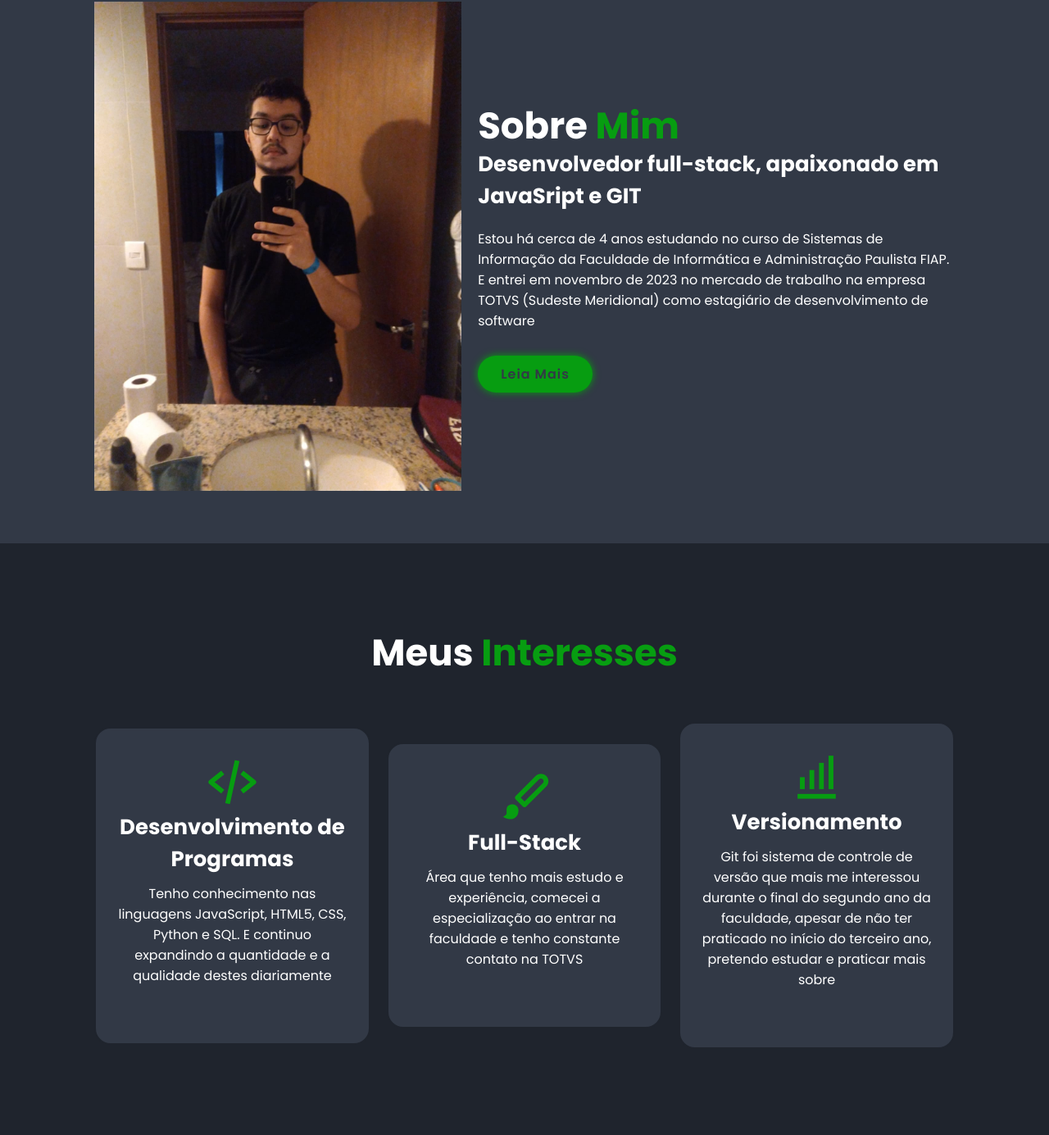
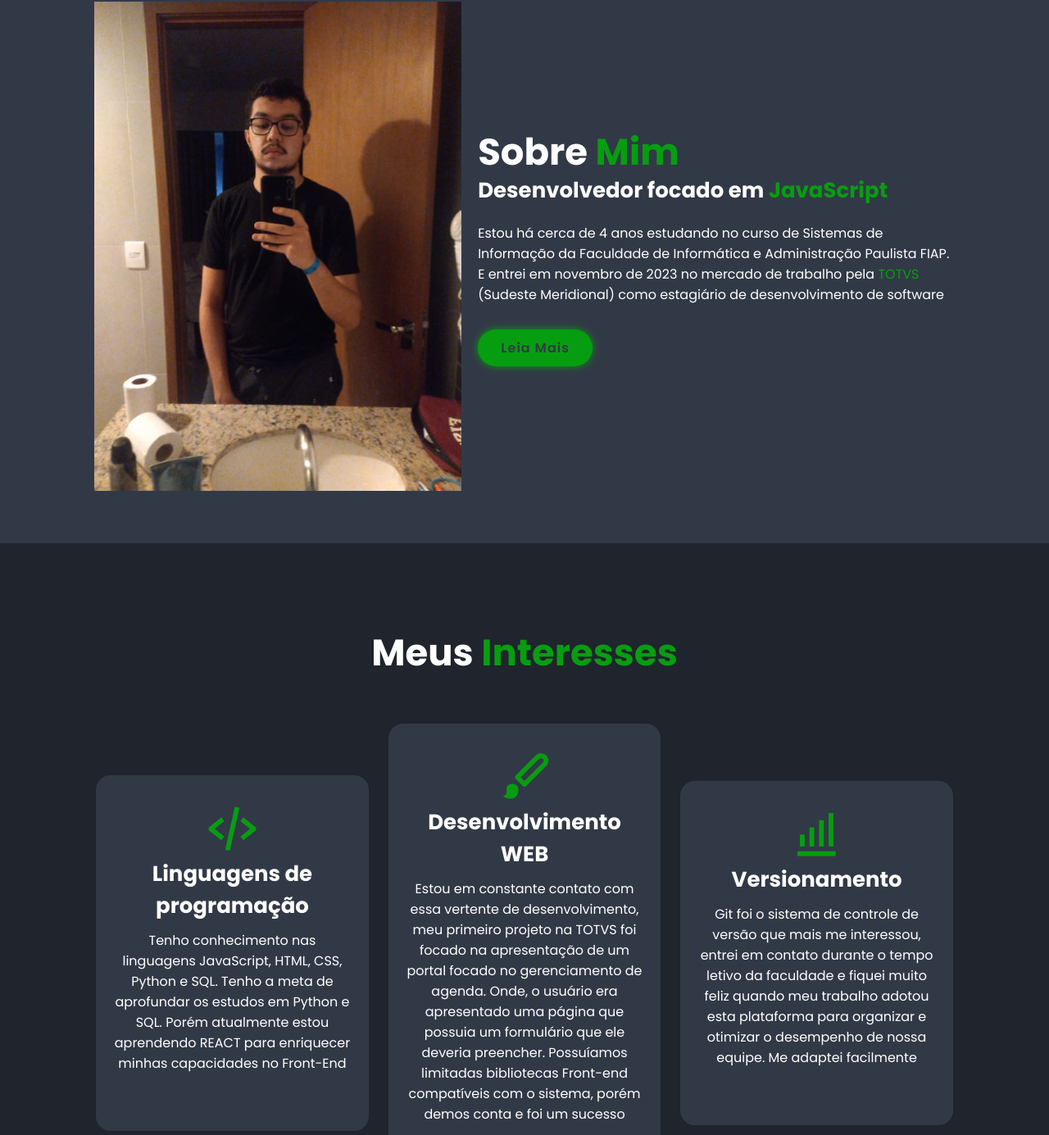
Before and after one commit to Luiz-BG/Portf-lio, a plain HTML site: page index.html in a window 1280 px wide. Shown: the part 937-2322 px from the top of the page at 82% size. Drawn offline with nearby package versions, Linux system fonts and the light colour scheme.

Commit message:
:pencil:<refactor>(experiencia e index): Alteração de informações

```diff
--- a/index.html
+++ b/index.html
@@ -47,8 +47,8 @@
 
         <div class="sobre-conteudo">
             <h2 class="cabeca">Sobre <span>Mim</span></h2>
-            <h3>Desenvolvedor full-stack, apaixonado em JavaSript e GIT</h3>
-            <p>Estou há cerca de 4 anos estudando no curso de Sistemas de Informação da Faculdade de Informática e Administração Paulista FIAP. E entrei em novembro de 2023 no mercado de trabalho na empresa TOTVS (Sudeste Meridional) como estagiário de desenvolvimento de software</p>
+            <h3>Desenvolvedor focado em <span>JavaScript</span></h3>
+            <p>Estou há cerca de 4 anos estudando no curso de Sistemas de Informação da Faculdade de Informática e Administração Paulista FIAP. E entrei em novembro de 2023 no mercado de trabalho pela <span>TOTVS</span> (Sudeste Meridional) como estagiário de desenvolvimento de software</p>
             <a href="/pages/experiencia.html" class="btn">Leia Mais</a>
         </div>
 
@@ -59,18 +59,18 @@
         <div class="interesses-container">
             <div class="interesses-box">
                 <i class='bx bx-code-alt'></i>
-                <h3>Desenvolvimento de Programas</h3>
+                <h3>Linguagens de programação</h3>
                 <p>
-                    Tenho conhecimento nas linguagens JavaScript, HTML5, CSS, Python e SQL. E continuo expandindo a quantidade e a qualidade destes diariamente
+                    Tenho conhecimento nas linguagens JavaScript, HTML, CSS, Python e SQL. Tenho a meta de aprofundar os estudos em Python e SQL. Porém atualmente estou aprendendo REACT para enriquecer minhas capacidades no Front-End
                 </p>
                 <!--<a href="#" class="btn">Leia mais</a>-->
             </div>
 
             <div class="interesses-box">
                 <i class='bx bxs-paint'></i>
-                <h3>Full-Stack</h3>
+                <h3>Desenvolvimento WEB</h3>
                 <p>
-                    Área que tenho mais estudo e experiência, comecei a especialização ao entrar na faculdade e tenho constante contato na TOTVS
+                    Estou em constante contato com essa vertente de desenvolvimento, meu primeiro projeto na TOTVS foi focado na apresentação de um portal focado no gerenciamento de agenda. Onde, o usuário era apresentado uma página que possuia um formulário que ele deveria preencher. Possuíamos limitadas bibliotecas Front-end compatíveis com o sistema, porém demos conta e foi um sucesso
                 </p>
                 <!--<a href="#" class="btn">Leia mais</a>-->
             </div>
@@ -79,7 +79,7 @@
                 <i class='bx bx-bar-chart-alt'></i>
                 <h3>Versionamento</h3>
                 <p>
-                    Git foi sistema de controle de versão que mais me interessou durante o final do segundo ano da faculdade, apesar de não ter praticado no início do terceiro ano, pretendo estudar e praticar mais sobre
+                    Git foi o sistema de controle de versão que mais me interessou, entrei em contato durante o tempo letivo da faculdade e fiquei muito feliz quando meu trabalho adotou esta plataforma para organizar e otimizar o desempenho de nossa equipe. Me adaptei facilmente
                 </p>
                 <!--<a href="#" class="btn">Leia mais</a>-->
             </div>
```
Also changed, not shown: pages/experiencia.html (+5 -5 lines).
